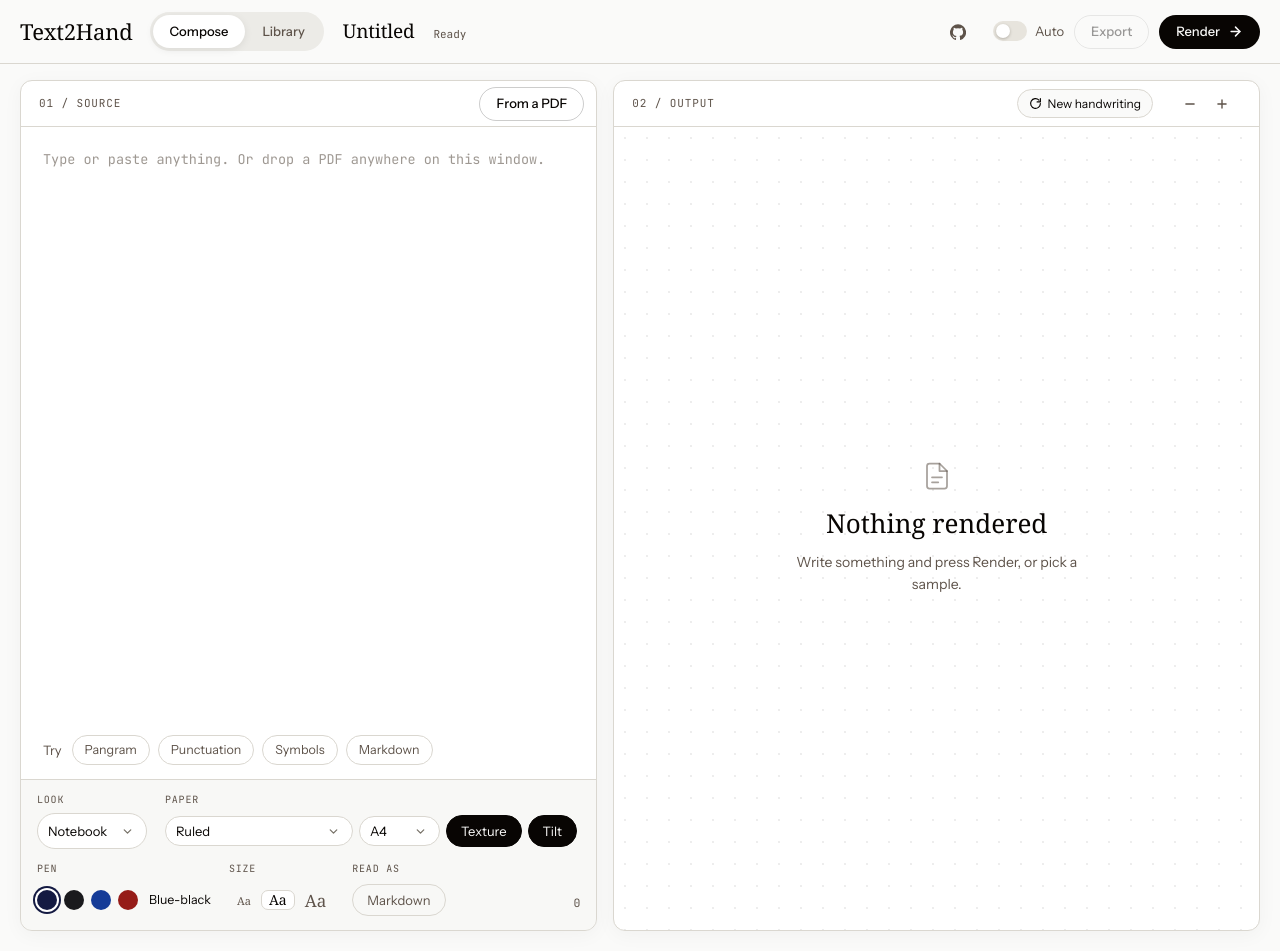
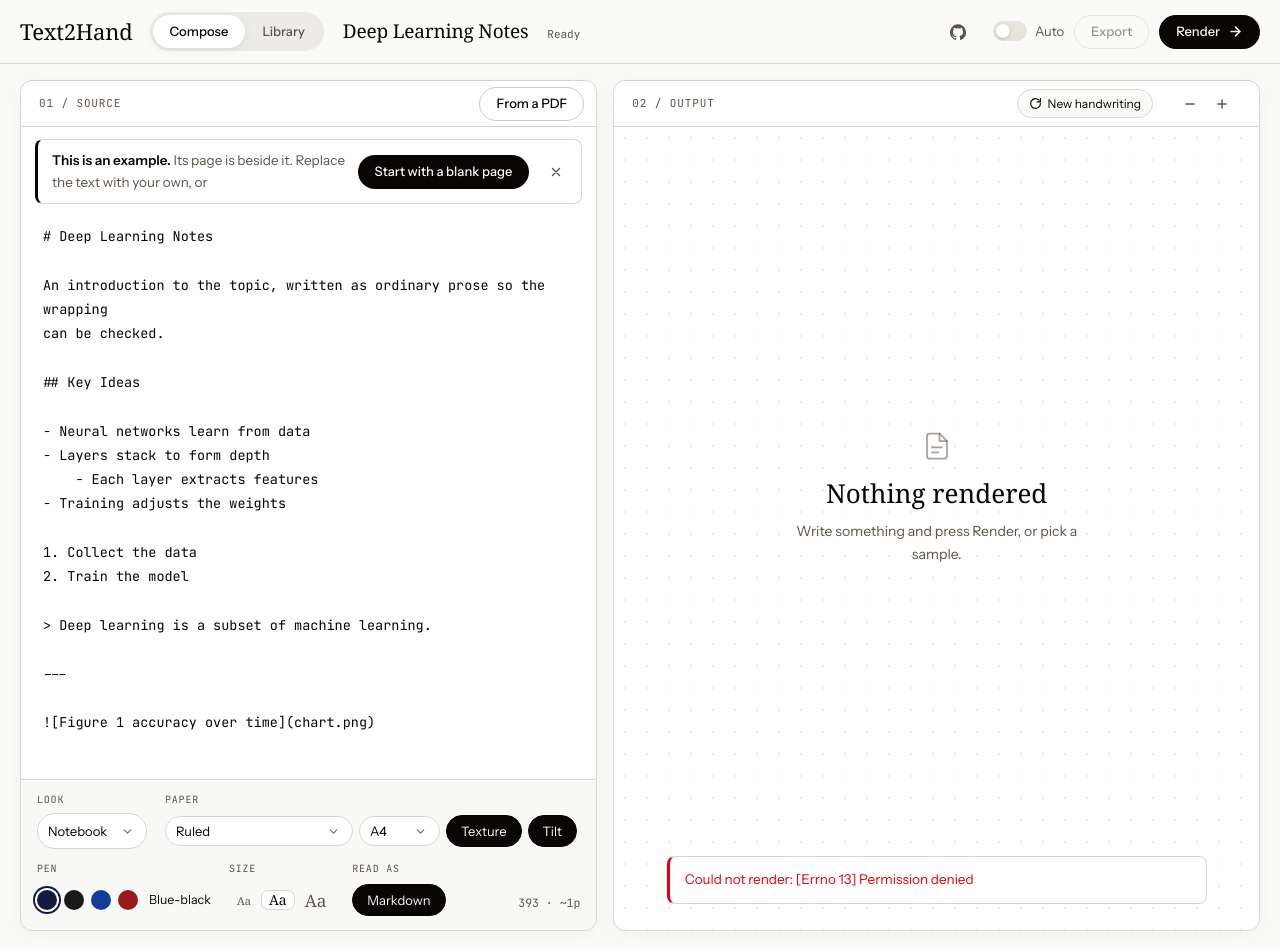
Before and after one commit to pranjalprateek6/Text2Hand, a Flask app: page /studio in a window 1280 px wide. Run offline with Flask 3, Linux system fonts and the light colour scheme; some libraries are stand-ins or nearby versions; some web fonts are replaced.

Commit message:
Open the studio on an example that is already rendered
A first visit opened on an empty editor beside 'Nothing rendered', so
seeing what the tool does took a sample click and a press of Render. With
no draft and no library, the studio now opens on the Markdown example,
renders it straight away, and says above the editor that it is an example,
with a button to start on a blank page and a way to dismiss the note. The
note goes when the person starts typing their own text, and the example is
shown once: after that the draft takes over.

```diff
--- a/static/app.js
+++ b/static/app.js
@@ -1003,5 +1003,49 @@
 } catch {}
 if (state.seed == null && !$("text").value.trim()) state.seed = newSeed();
 
+/* ---------------------------------------------------------------- first run */
+
+// A first visit used to open on an empty editor beside "Nothing rendered",
+// so seeing what the tool does took a sample click and a Render. It now
+// opens on the example document with its page already being written, and a
+// note saying it is an example, with a way to a blank page.
+const WELCOMED = "t2h.welcomed";
+
+function firstRun() {
+  let seen = false;
+  try {
+    seen = localStorage.getItem(WELCOMED) === "1" || !!localStorage.getItem(DRAFT_KEY)
+      || lib().length > 0;
+    localStorage.setItem(WELCOMED, "1");
+  } catch { seen = true; }                 // no storage: do not loop on it
+  if (seen || $("text").value.trim()) return;
+  $("text").value = SAMPLES.markdown;
+  if (!OPTIONS.markdown) $("oMarkdown").click();
+  state.seed = newSeed();
+  count();
+  clearTimeout(state.timer);                 // render now, not again a moment later
+  $("welcome").hidden = false;
+  render();
+}
+
+function closeWelcome() { $("welcome").hidden = true; }
+$("welcomeClose").addEventListener("click", closeWelcome);
+$("text").addEventListener("input", closeWelcome);   // their own text: it has done its job
+$("welcomeStart").addEventListener("click", () => {
+  closeWelcome();
+  $("text").value = "";
+  state.title = null;
+  state.seed = newSeed();
+  state.id = null; state.pages = 0; state.rendered = null; state.statusLine = null;
+  $("page").hidden = true; $("pager").hidden = true; $("strip").hidden = true;
+  $("empty").hidden = false;
+  $("exportBtn").disabled = true;
+  $("status").textContent = "Ready";
+  count();
+  touched();
+  $("text").focus();
+});
+
+firstRun();
 count();
 syncLook();
--- a/static/studio.css
+++ b/static/studio.css
@@ -596,3 +596,15 @@
 .reroll:hover { background: var(--secondary); }
 .reroll svg { width: 13px; height: 13px; }
 @media (max-width: 600px) { .reroll__label { display: none; } .reroll { padding: 6px; } }
+
+/* --------------------------------------------------------------- first run */
+.welcome {
+  flex: none;
+  display: flex; align-items: center; flex-wrap: wrap; gap: 8px 12px;
+  margin: 12px 14px 0; padding: 10px 10px 10px 14px;
+  border: 1px solid var(--border); border-left: 3px solid var(--foreground);
+  border-radius: 8px; background: var(--card);
+}
+.welcome__text { flex: 1 1 260px; font-size: 13.5px; color: var(--muted-foreground); }
+.welcome__text b { color: var(--foreground); font-weight: 600; }
+.welcome__close { margin-left: auto; }
--- a/templates/studio.html
+++ b/templates/studio.html
@@ -106,6 +106,17 @@
           <button class="iconbtn" id="pdfClear" aria-label="Remove file">
             <svg viewBox="0 0 24 24" fill="none" stroke="currentColor" stroke-width="2.4"
                  stroke-linecap="round"><path d="M18 6 6 18M6 6l12 12"/></svg>
+          </button>
+        </div>
+
+        <!-- a first visit opens on an example, already rendered -->
+        <div class="welcome" id="welcome" hidden role="note">
+          <p class="welcome__text"><b>This is an example.</b> Its page is beside it.
+            Replace the text with your own, or</p>
+          <button class="btn btn--sm" id="welcomeStart">Start with a blank page</button>
+          <button class="iconbtn welcome__close" id="welcomeClose" aria-label="Dismiss">
+            <svg viewBox="0 0 24 24" fill="none" stroke="currentColor" stroke-width="2.4"
+                 stroke-linecap="round" aria-hidden="true"><path d="M18 6 6 18M6 6l12 12"/></svg>
           </button>
         </div>
 
```
Also changed, not shown: tests/regression.py (+2 -0 lines).
